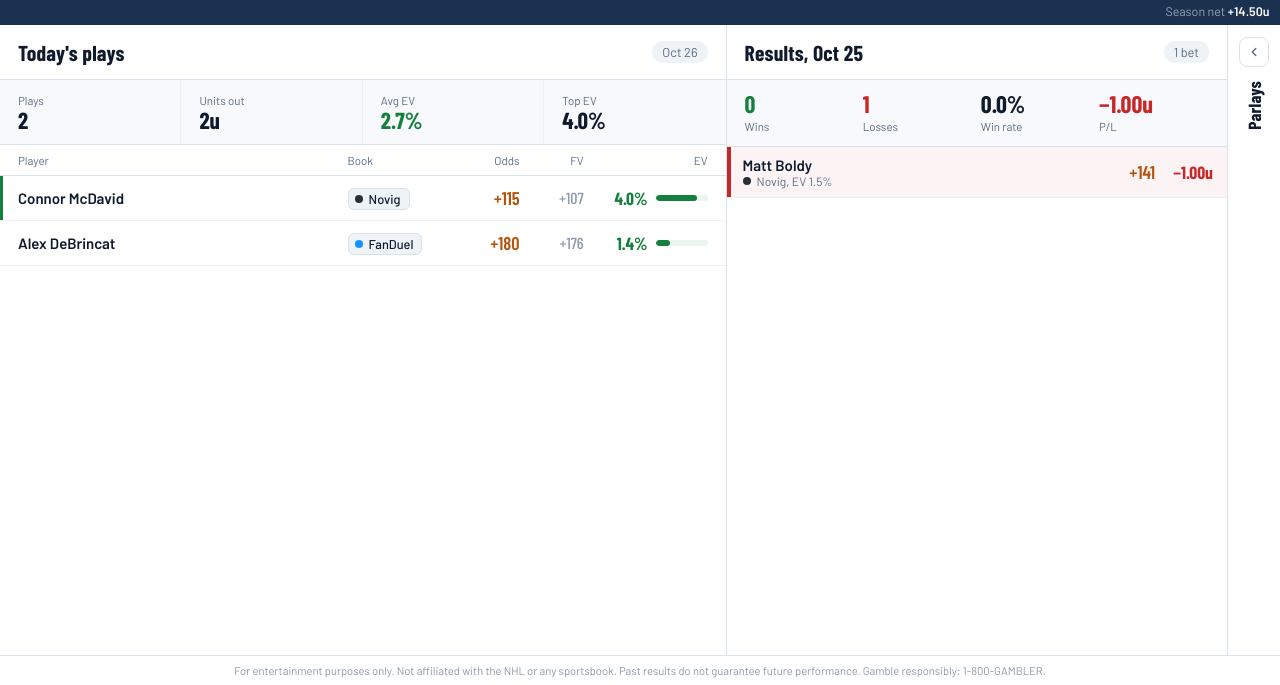
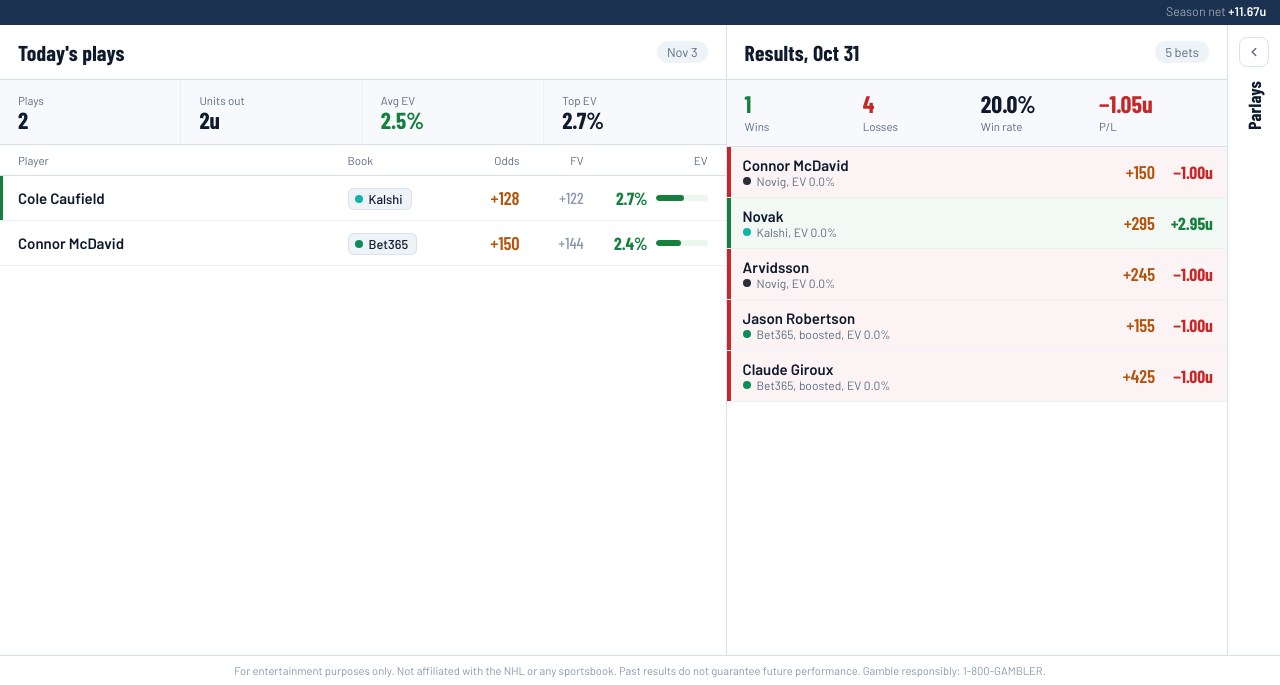
Before and after one commit to botoriousbert/Nhl-atgs-vs-circa-espn-pn, a plain HTML site: page index.html in a window 1280 px wide. Shown: the part 115-800 px from the top of the page. Drawn offline with nearby package versions, Linux system fonts and the light colour scheme.

Commit message:
Add files via upload

```diff
--- a/index.html
+++ b/index.html
@@ -355,11 +355,11 @@ const SEASON = { label:'2026–27', start:'2026-09-29' };
 // Today's slate. Optional: game:'EDM @ VGK', time:'7:00 PM', u:1 (units, default 1).
 // boost:true tags a boosted price. status:'pending' marks a play not placed yet (shown, but left out of the counts). status:'cashed' shows the play struck through and drops it from the count.
 const TODAY = {
-  date: '2026-10-26',
+  date: '2026-11-03',
   plays: [
     // { player:'Player Name', book:'Bet365', odds:310, fv:281, ev:7.7, game:'MIN @ DAL', time:'8:00 PM' },
-    { player:'Connor McDavid', book:'Novig',   odds:115, fv:107, ev:4.0 },
-    { player:'Alex DeBrincat', book:'FanDuel', odds:180, fv:176, ev:1.4 },
+    { player:'Cole Caufield',  book:'Kalshi', odds:128, fv:122, ev:2.7 },
+    { player:'Connor McDavid', book:'Bet365', odds:150, fv:144, ev:2.4 },
   ],
 };
 
@@ -588,6 +588,52 @@ const LOG = [
 
   // Oct 25
   { d:'2026-10-25', p:'Matt Boldy', b:'Novig', o:141, fv:137, ev:1.5, r:'L' },
+
+  // Oct 26
+  { d:'2026-10-26', p:'Connor McDavid',  b:'Novig',   o:115, fv:107, ev:4.0, r:'L' },
+  { d:'2026-10-26', p:'Alex DeBrincat',  b:'FanDuel', o:180, fv:176, ev:1.4, r:'L' },
+  { d:'2026-10-26', p:'Pavel Dorofeyev', b:'Novig',   o:194, fv:194, ev:0.2, r:'L' },
+  { d:'2026-10-26', p:'Artemi Panarin',  b:'Kalshi',  o:228, fv:221, ev:2.3, r:'W' },
+
+  // Oct 27
+  { d:'2026-10-27', p:'Matt Boldy',       b:'FanDuel', o:180, fv:172, ev:3.1, r:'L' },
+  { d:'2026-10-27', p:'Logan Cooley',     b:'Kalshi',  o:295, fv:270, ev:6.7, r:'W' },
+  { d:'2026-10-27', p:'Dylan Guenther',   b:'Novig',   o:194, fv:184, ev:3.6, r:'L' },
+  { d:'2026-10-27', p:'Robert Thomas',    b:'Novig',   o:300, fv:287, ev:3.4, r:'L' },
+  { d:'2026-10-27', p:'Teuvo Teravainen', b:'Novig',   o:426, fv:417, ev:1.8, r:'L' },
+  { d:'2026-10-27', p:'Quinton Byfield',  b:'FanDuel', o:375, fv:298, ev:19.4, r:'L', note:'boosted' },
+  { d:'2026-10-27', p:'Mikko Rantanen',   b:'Kalshi',  o:208, fv:201, ev:2.4, r:'L' },
+  { d:'2026-10-27', p:'Tyler Bertuzzi',   b:'Novig',   o:285, fv:278, ev:1.8, r:'L' },
+
+  // Oct 28
+  { d:'2026-10-28', p:'Martin Necas',     b:'MGM',   o:210, fv:205, ev:1.6, r:'L' },
+  { d:'2026-10-28', p:'Nathan MacKinnon', b:'Novig', o:147, fv:136, ev:4.4, r:'W' },
+
+  // Oct 29
+  { d:'2026-10-29', p:'Kirill Kaprizov', b:'Bet365', o:110, fv:102, ev:3.8, r:'L' },
+  { d:'2026-10-29', p:'Jake Guentzel', b:'Bet365', o:170, fv:161, ev:3.4, r:'L' },
+  { d:'2026-10-29', p:'Tim Stutzle', b:'MGM', o:200, fv:196, ev:1.4, r:'L' },
+  { d:'2026-10-29', p:'Jordan Kyrou', b:'Bet365', o:300, fv:297, ev:0.9, r:'L' },
+  { d:'2026-10-29', p:'Brandon Hagel', b:'Novig', o:160, fv:154, ev:2.4, r:'W' },
+  { d:'2026-10-29', p:'David Pastrnak', b:'Novig', o:174, fv:170, ev:1.5, r:'L' },
+  { d:'2026-10-29', p:'Cole Caufield', b:'Novig', o:178, fv:174, ev:1.4, r:'W' },
+  { d:'2026-10-29', p:'Andrei Svechnikov', b:'Novig', o:190, fv:186, ev:1.3, r:'L' },
+  { d:'2026-10-29', p:'Nick Schmaltz', b:'MGM', o:210, fv:206, ev:1.2, r:'L' },
+  { d:'2026-10-29', p:'Matt Boldy', b:'DraftKings', o:155, fv:151, ev:1.8, r:'W' },
+  { d:'2026-10-29', p:'Macklin Celebrini', b:'Novig', o:125, fv:122, ev:1.5, r:'L' },
+  { d:'2026-10-29', p:'Jack Quinn', b:'Bet365', o:220, fv:217, ev:1.0, r:'W' },
+  { d:'2026-10-29', p:'Kyle Connor', b:'FanDuel', o:200, fv:190, ev:3.5, r:'W' },
+
+  // Oct 30
+  { d:'2026-10-30', p:'Joel Farabee', b:'Kalshi', o:239, fv:220, ev:6.0, r:'W' },
+  { d:'2026-10-30', p:'Tomas Hertl',  b:'Novig',  o:285, fv:280, ev:1.3, r:'L' },
+
+  // Oct 31
+  { d:'2026-10-31', p:'Connor McDavid',  b:'Novig',  o:150, fv:151, ev:0, r:'L' },
+  { d:'2026-10-31', p:'Novak',           b:'Kalshi', o:295, fv:306, ev:0, r:'W' },
+  { d:'2026-10-31', p:'Arvidsson',       b:'Novig',  o:245, fv:233, ev:0, r:'L' },
+  { d:'2026-10-31', p:'Jason Robertson', b:'Bet365', o:155, fv:151, ev:0, r:'L', note:'boosted' },
+  { d:'2026-10-31', p:'Claude Giroux',   b:'Bet365', o:425, fv:430, ev:0, r:'L', note:'boosted' },
 ];
 
 // Free bet adjustments (negative numbers), dated to the month they belong in.
```
